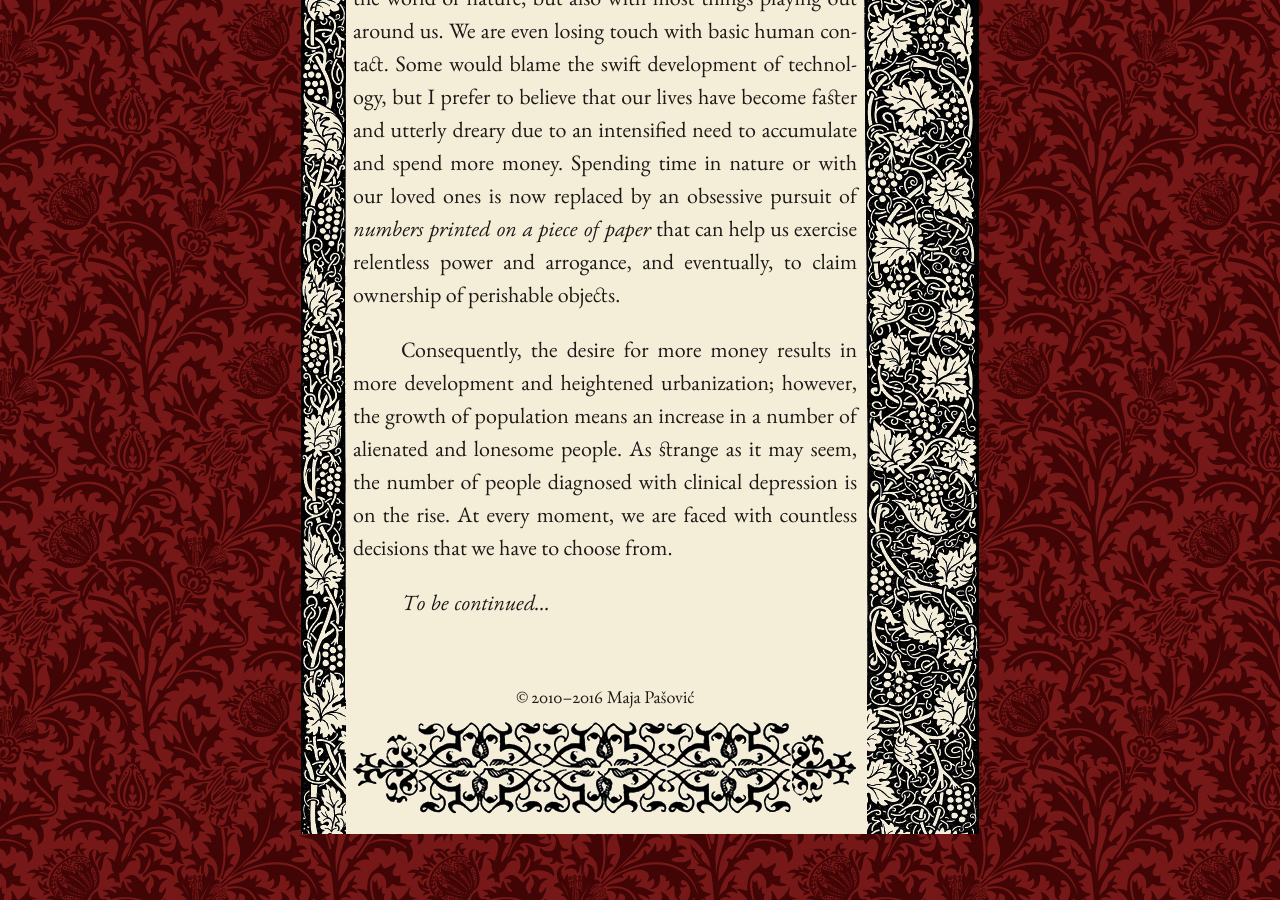
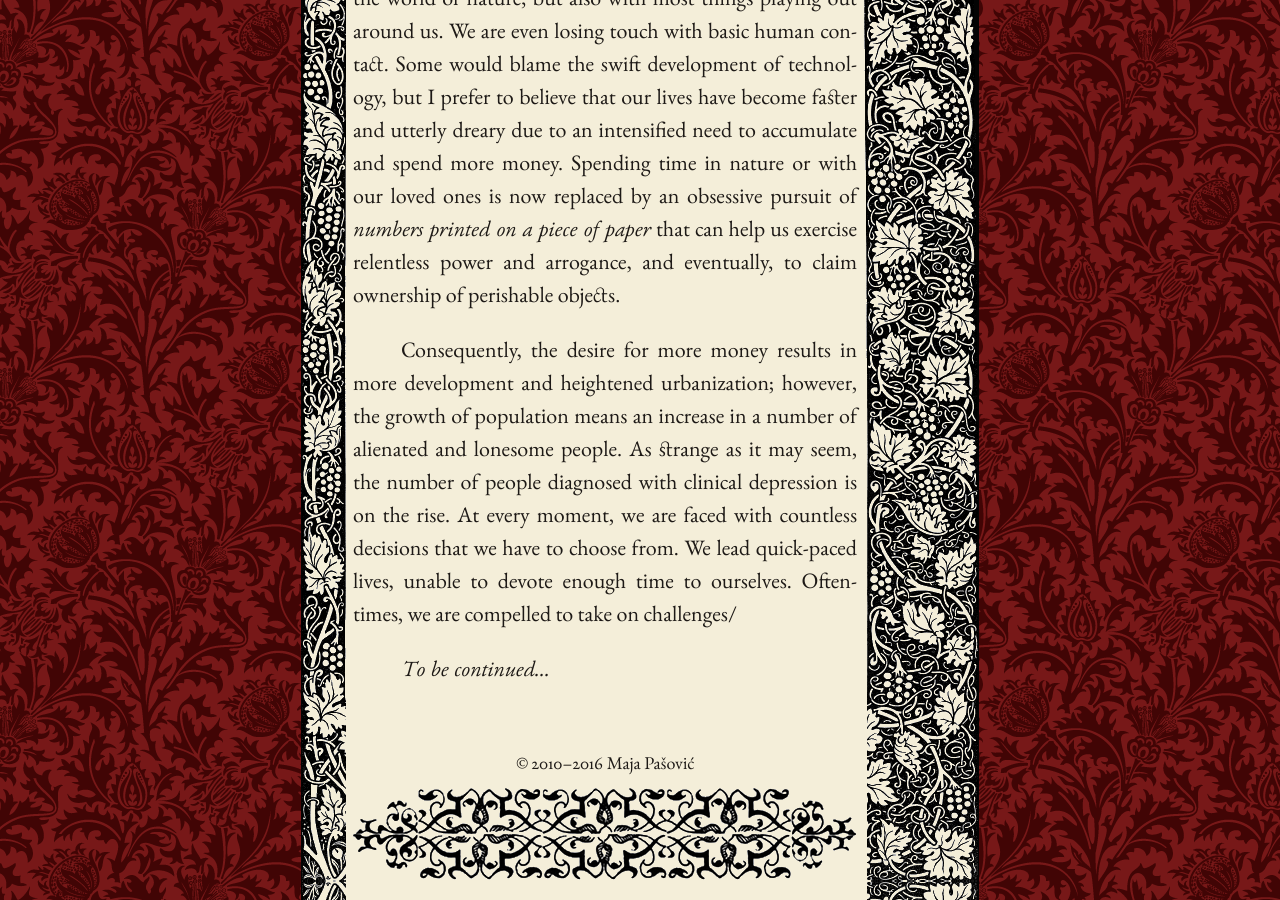
Before and after one commit to mpasovic/majapasovic.org, a Jekyll site: the page built from _posts/2016-07-06-a-lamenting-song-for-fireflies-progressive-destruction-of-the-environment-and-its-consequences.md, in a window 1280 px wide and 900 px high, scrolled down 4054 px. Built offline with Jekyll 4.4.1, drawn with Linux system fonts in a browser that asks for light colours; nearby versions of some CDN libraries.

Commit message:
Updated 2016-07-06-a-lamenting-song-for-fireflies-progressive-destruction-of-the-environment-and-its-consequences.md

```diff
--- a/_posts/2016-07-06-a-lamenting-song-for-fireflies-progressive-destruction-of-the-environment-and-its-consequences.md
+++ b/_posts/2016-07-06-a-lamenting-song-for-fireflies-progressive-destruction-of-the-environment-and-its-consequences.md
@@ -30,6 +30,6 @@
 *****
 As Ancient Greeks believed, nature is in a constant whirl of creation and self-maintenance. "When the Greek philosopher Pythagoras first called the universe a *kosmos*, he did so because it is a living embodiment of nature's order, beauty, and harmony.[...] When we can view the exquisite grandeur of a forest, mountain range, or the form of a distant galaxy with a clear and untroubled heart, the beauty and harmony of the universe becomes immediately obvious--not through argument, but through direct perception" (Fideler, *Restoring the Soul of the World*, p. 34-5). The ability to perceive things directly and through a clear, unbiased method has become almost impervious to the modern mind. We are slowly losing touch with our surroundings, not only with the world of nature, but also with most things playing out around us. We are even losing touch with basic human contact. Some would blame the swift development of technology, but I prefer to believe that our lives have become faster and utterly dreary due to an intensified need to accumulate and spend more money. Spending time in nature or with our loved ones is now replaced by an obsessive pursuit of *numbers printed on a piece of paper* that can help us exercise relentless power and arrogance, and eventually, to claim ownership of perishable objects.
 
-Consequently, the desire for more money results in more development and heightened urbanization; however, the growth of population means an increase in a number of alienated and lonesome people. As strange as it may seem, the number of people diagnosed with clinical depression is on the rise. At every moment, we are faced with countless decisions that we have to choose from.
+Consequently, the desire for more money results in more development and heightened urbanization; however, the growth of population means an increase in a number of alienated and lonesome people. As strange as it may seem, the number of people diagnosed with clinical depression is on the rise. At every moment, we are faced with countless decisions that we have to choose from. We lead quick-paced lives, unable to devote enough time to ourselves. Oftentimes, we are compelled to take on challenges/
 
 *To be continued...*
```
